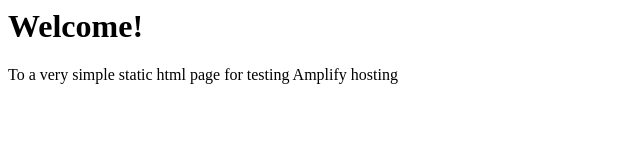
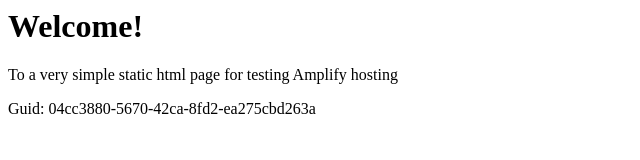
Before and after one commit to aws-aemilia-dub/Github-PR-Commit-Integration-Test-DoNotTouch-Gith-P5X5MO5I-v1-preprod-eu-west-1, a website: page src/index.html in a window 1280 px wide. Shown: the whole page, without its empty margins (0-640 px from the left). Drawn offline with Linux system fonts and the light colour scheme.

Commit message:
commit from integ tests

```diff
--- a/src/index.html
+++ b/src/index.html
@@ -1,3 +1,5 @@
+
+
 <html lang="en">
 
 <head>
@@ -10,6 +12,6 @@
 <body>
     <h1>Welcome!</h1>
     <p>To a very simple static html page for testing Amplify hosting</p>
-</body>
+    <p>Guid: 04cc3880-5670-42ca-8fd2-ea275cbd263a</p></body>
 
 </html>
```
